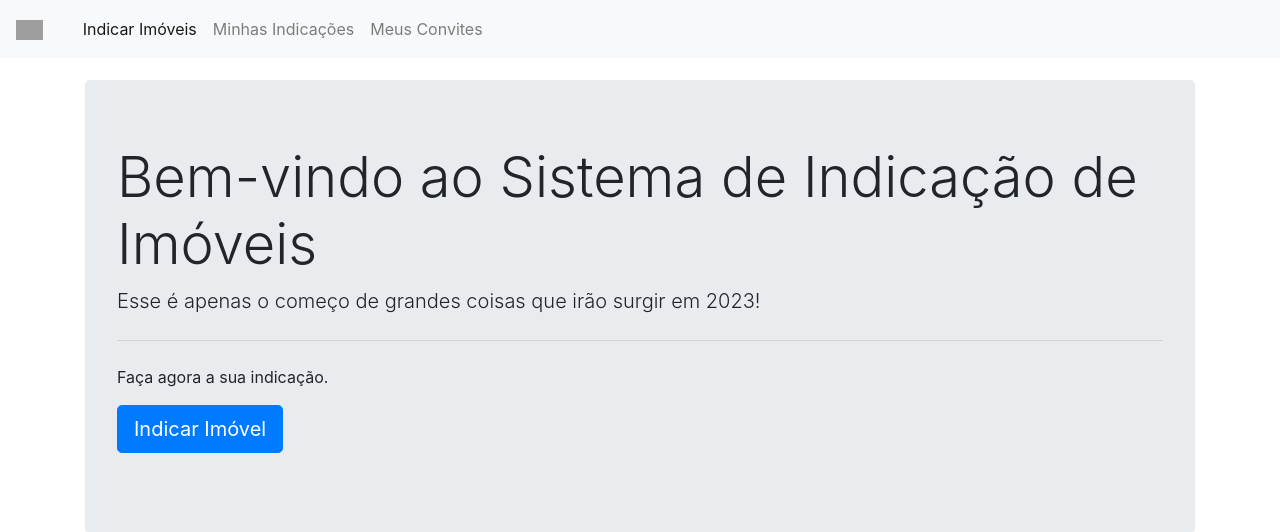
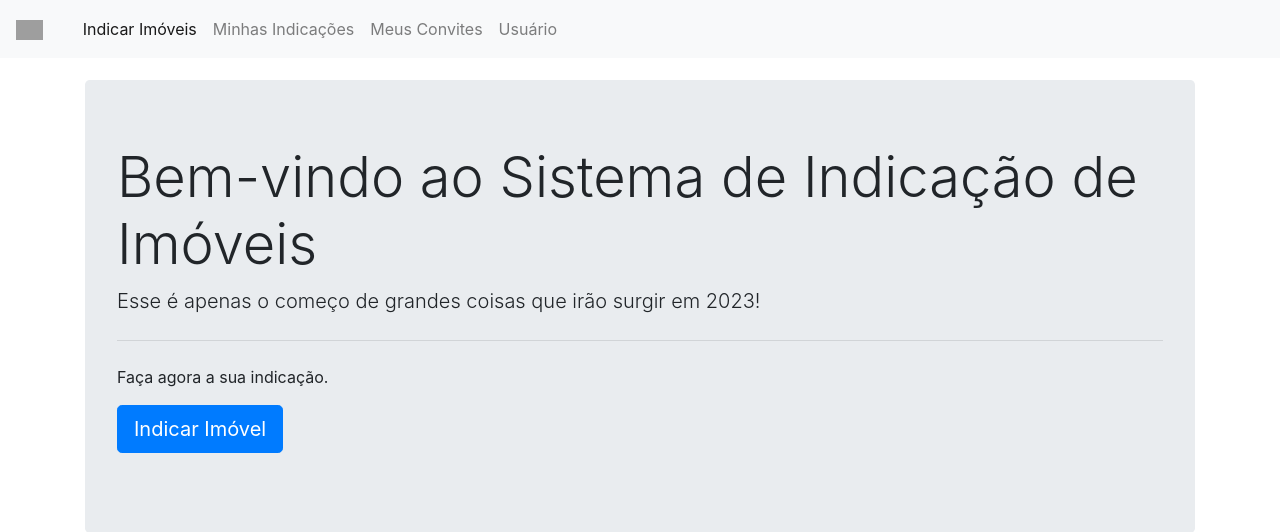
Before and after one commit to fabiofelipe131/programa-indicacao, a Django app: page / in a window 1280 px wide. Shown: the top 532 px of the page. Run offline with Django 3.2, Linux system fonts and the light colour scheme; some libraries are stand-ins or nearby versions; grey boxes are pictures that could not be loaded.

Commit message:
Alterações Index4

```diff
--- a/myproject/core/templates/includes/nav.html
+++ b/myproject/core/templates/includes/nav.html
@@ -21,6 +21,9 @@
             <li class="nav-item">
                 <a class="nav-link" href="#">Meus Convites</a>
             </li>
+            <li class="nav-item">
+                <a class="nav-link" href="#">Usuário</a>
+            </li>
         </ul>
     </div>
 </nav>
--- a/myproject/core/templates/index.html
+++ b/myproject/core/templates/index.html
@@ -2,7 +2,7 @@
 
 {% block content %}
 
-<div class="inicio jumbotron">
+<div class="inicio jumbotron" style="margin-top: 5rem;">
   <h1 class="display-4">Bem-vindo ao Sistema de Indicação de Imóveis</h1>
   <p class="lead">Esse é apenas o começo de grandes coisas que irão surgir em 2023!</p>
   <hr class="my-4">
```
